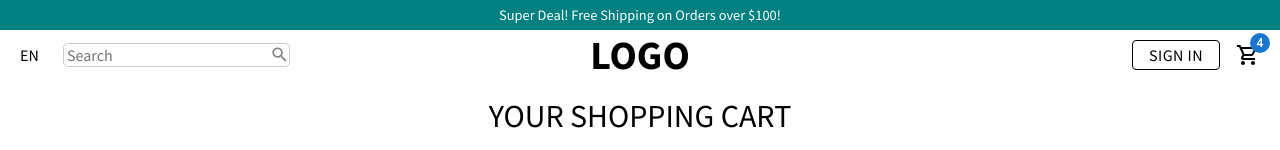
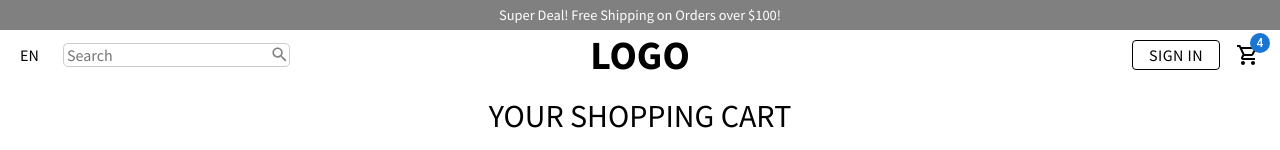
Before and after one commit to zeetaengrg/e-commerce-clothing-shop, a React (Create React App) app in the folder react-ui/: page / in a window 1280 px wide. Shown: the top 150 px of the page. Built offline with nearby package versions, Linux system fonts and the light colour scheme; the HTML template or start-up script is replaced by a standard one.

Commit message:
style: background color of Announcement changed
- background color changed to grey from teal.

```diff
--- a/react-ui/src/components/Announcements.jsx
+++ b/react-ui/src/components/Announcements.jsx
@@ -3,7 +3,7 @@ import styled from 'styled-components';
 
 const Container = styled.div`
     height: 30px;
-    background-color: teal;
+    background-color: grey;
     color: white;
     display: flex;
     align-items: center;
```
